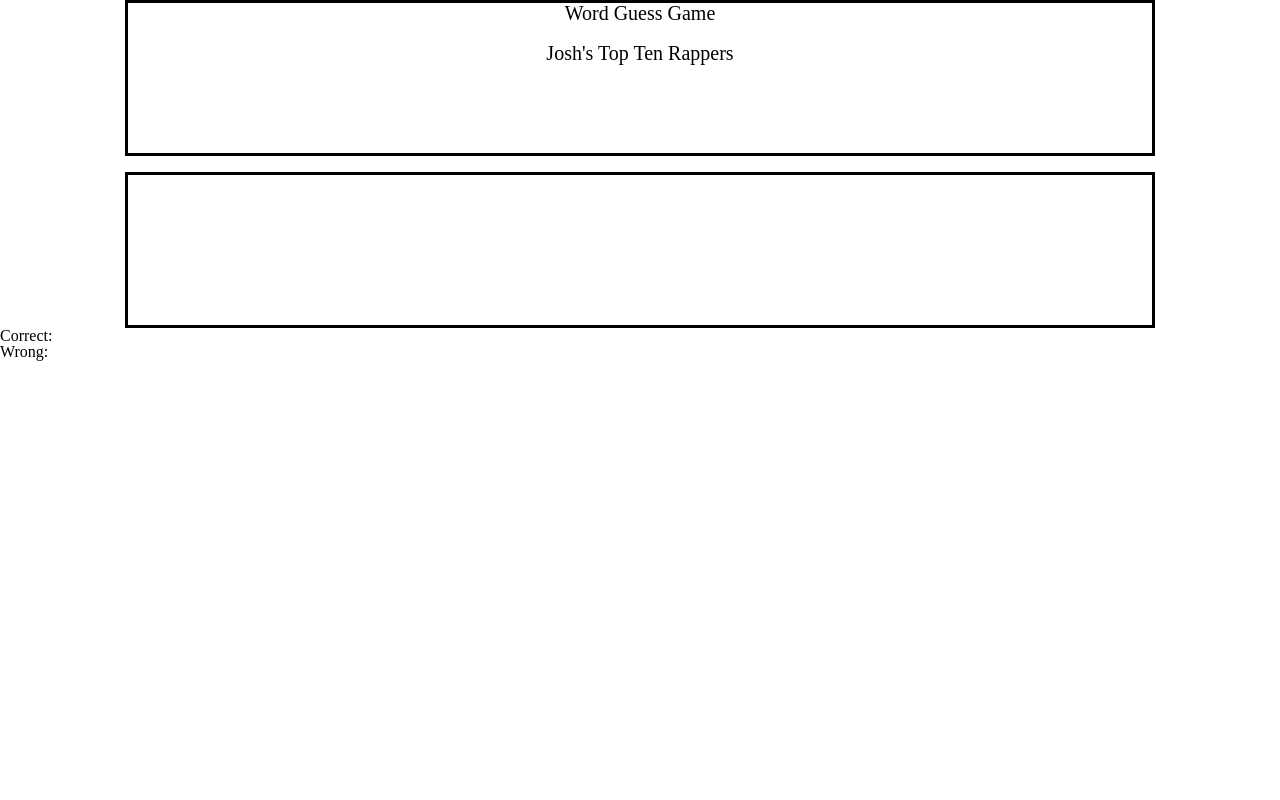
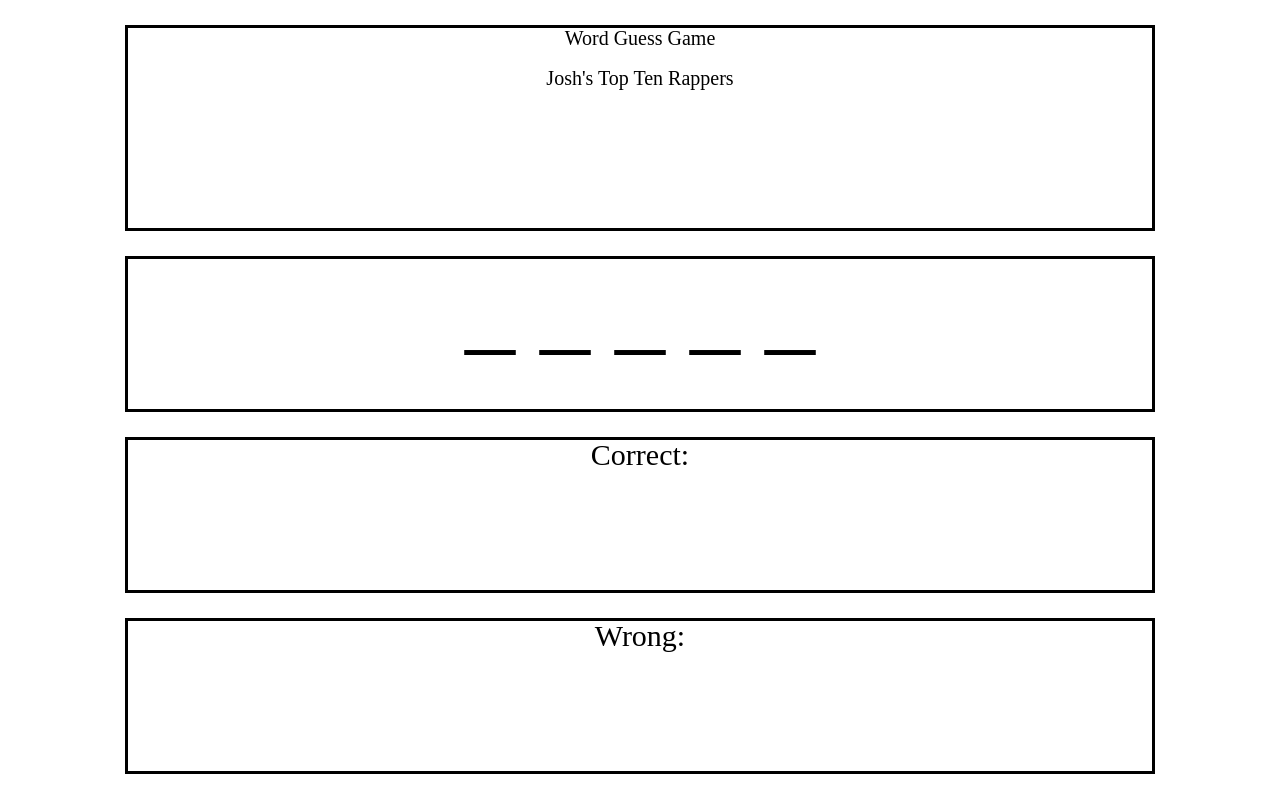
Before and after one commit to jflopezr11/Word-Guess-Game, a plain HTML site: page index.html in a window 1280 px wide. Shown: the top 800 px of the page. Drawn offline with Linux system fonts and the light colour scheme.

Commit message:
Started with a little JS

```diff
--- a/assets/css/syle.css
+++ b/assets/css/syle.css
@@ -2,16 +2,33 @@ header {
     border:3px solid black;
     font-size:20px;
     text-align: center;
-    margin: 0 auto;
-    height: 150px;
+    margin: 25px auto;
+    height: 200px;
     width:80%;
 }
 
 .underscore {
     border:3px solid black;
-    font-size:1000px;
+    font-size:100px;
     text-align: center;
-    margin: 0 auto;
+    margin: 25px auto;
     height: 150px;
     width:80%;
 }
+
+.rightGuess {
+    border:3px solid black;
+    font-size:30px;
+    text-align: center;
+    margin: 25px auto;
+    height: 150px;
+    width:80%;
+}
+.wrongGuess {
+    border:3px solid black;
+    font-size:30px;
+    text-align: center;
+    margin: 25px auto;
+    height: 150px;
+    width:80%;
+}
--- a/assets/javascript/game.js
+++ b/assets/javascript/game.js
@@ -0,0 +1,8 @@
+// Create an array of Words
+const words = ['MF DOOM', 'Andre 3000', 'Ghostface Killa', 'Method Man','Lauryn Hill', 'King Los', 'Mos Def', 'Eminem','Redman', 'Nas']
+// Choose word randomly
+// Create underscores based on lenght of word
+// Get Users guesses
+// Check if guess is right
+// if right push to right array
+// if incorrect push to wrong array
```
Also changed, not shown: index.html (+0 -1 lines).
